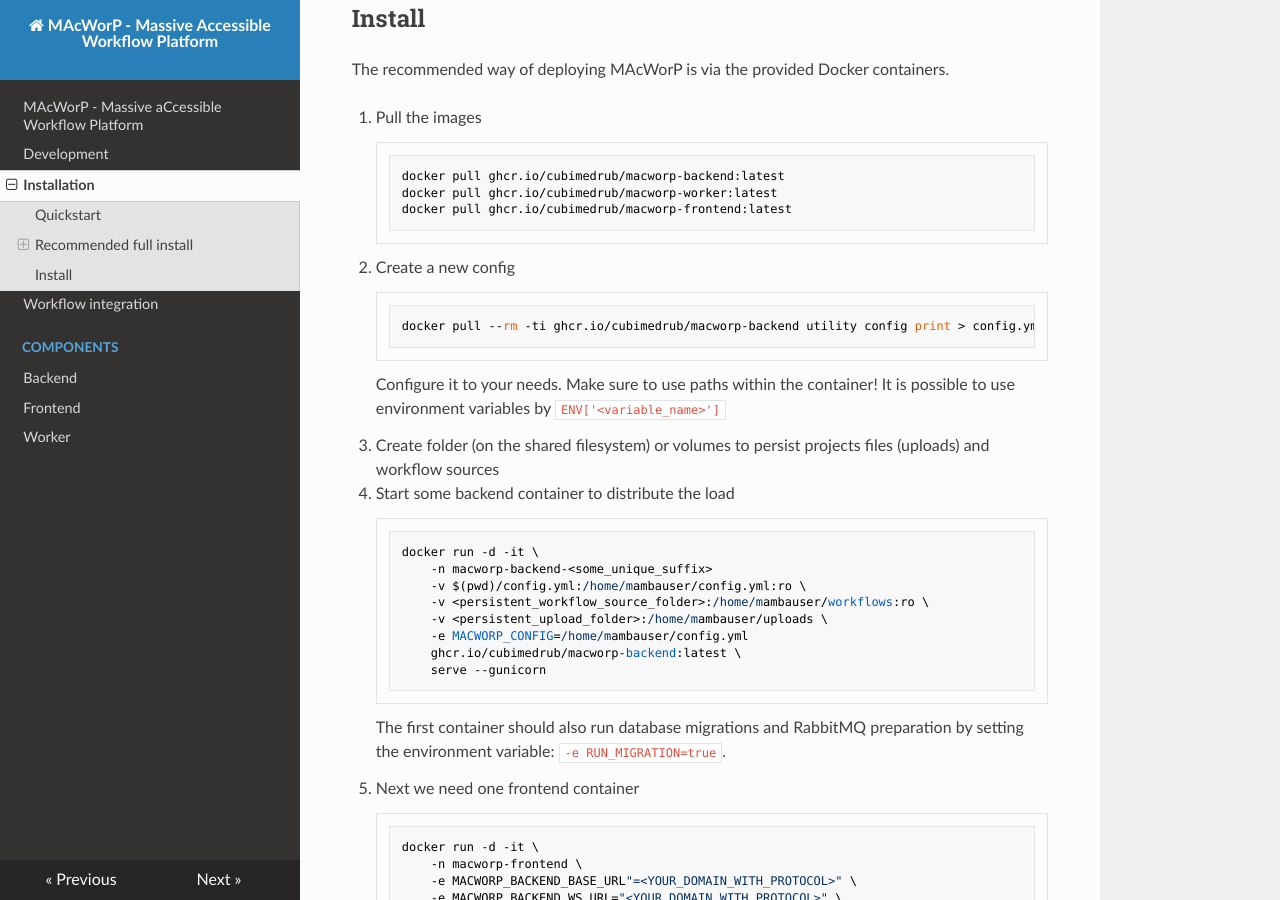
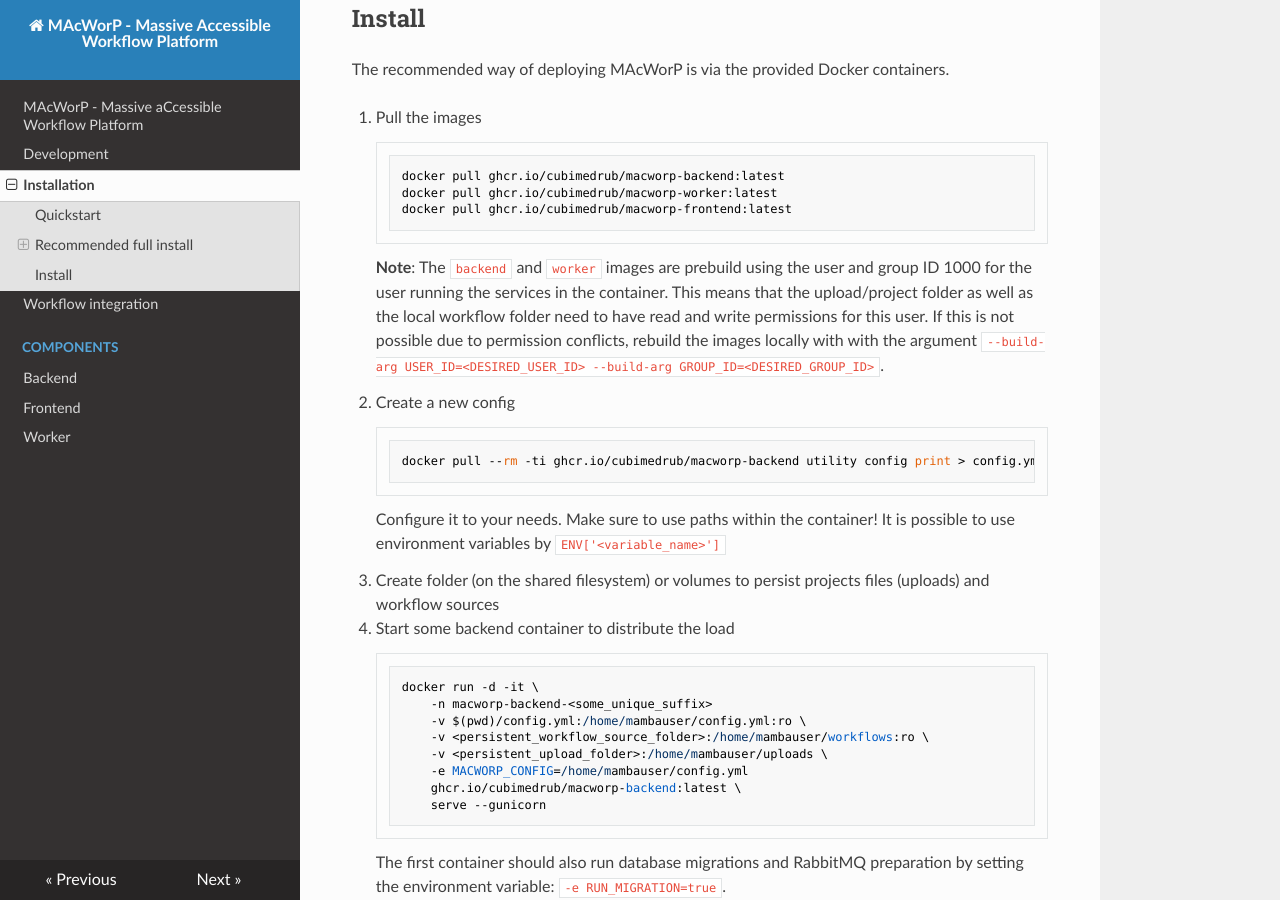
Before and after one commit to cubimedrub/macworp, an MkDocs documentation site: the page built from docs/installation.md, in a window 1280 px wide and 900 px high, scrolled down 1275 px. Built offline with MkDocs 1.6.1, drawn with Linux system fonts in a browser that asks for light colours; nearby versions of some CDN libraries.

Commit message:
add important note about file permissions

````diff
--- a/docs/installation.md
+++ b/docs/installation.md
@@ -45,6 +45,9 @@
     docker pull ghcr.io/cubimedrub/macworp-worker:latest
     docker pull ghcr.io/cubimedrub/macworp-frontend:latest
     ```
+
+    **Note**: The `backend` and `worker` images are prebuild using the user and group ID 1000 for the user running the services in the container. This means that the upload/project folder as well as the local workflow folder need to have read and write permissions for this user.
+        If this is not possible due to permission conflicts, rebuild the images locally with with the argument `--build-arg USER_ID=<DESIRED_USER_ID> --build-arg GROUP_ID=<DESIRED_GROUP_ID>`.
 
 2. Create a new config
 
````
